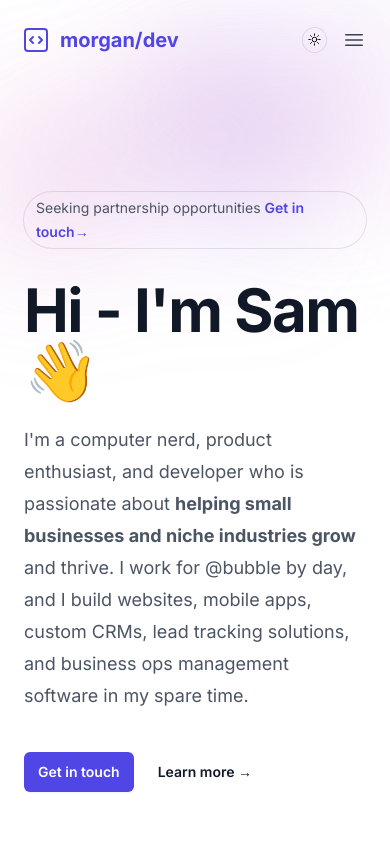
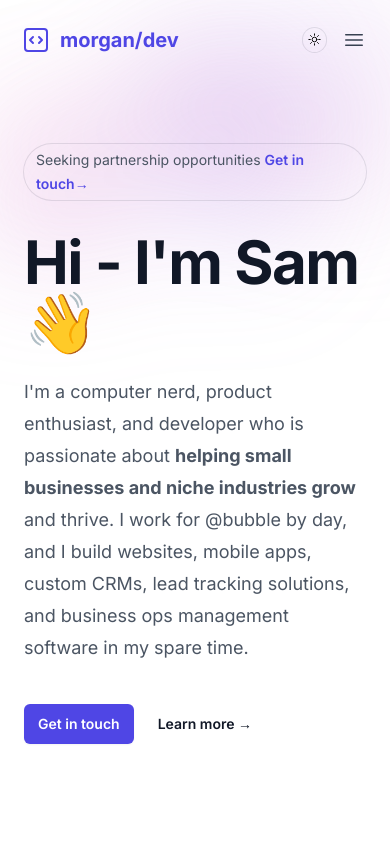
Before and after one commit to sammorgandev/morgandev-nextjs, a Next.js app: page / in a window 390 px wide. Shown: the top 844 px of the page. Built offline with nearby package versions, Linux system fonts and the light colour scheme.

Commit message:
mobile hero spacing

```diff
--- a/app/components/Hero.tsx
+++ b/app/components/Hero.tsx
@@ -1,7 +1,7 @@
 import Link from "next/link";
 export default function Hero() {
 	return (
-		<div className="bg-transparent py-20">
+		<div className="bg-transparent py-8 lg:py-20">
 			<div className="mx-auto max-w-2xl">
 				<div className="justify-left mb-8 flex lg:justify-center">
 					<div className="relative rounded-full px-3 py-1 text-sm leading-6 text-gray-600 ring-1 ring-gray-900/10 hover:ring-gray-900/20 dark:text-slate-300 dark:ring-gray-200/10 dark:hover:ring-gray-200/20">
```
